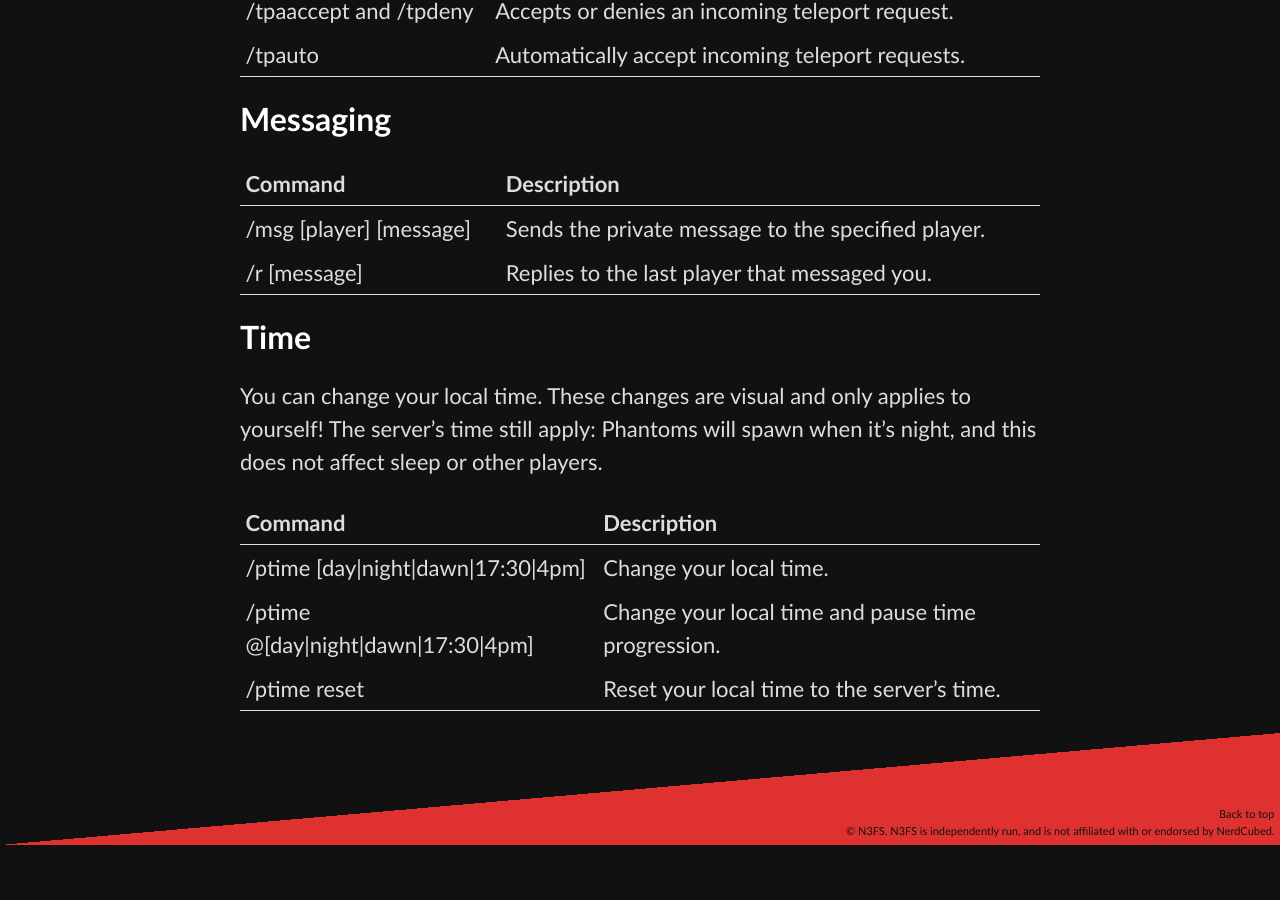
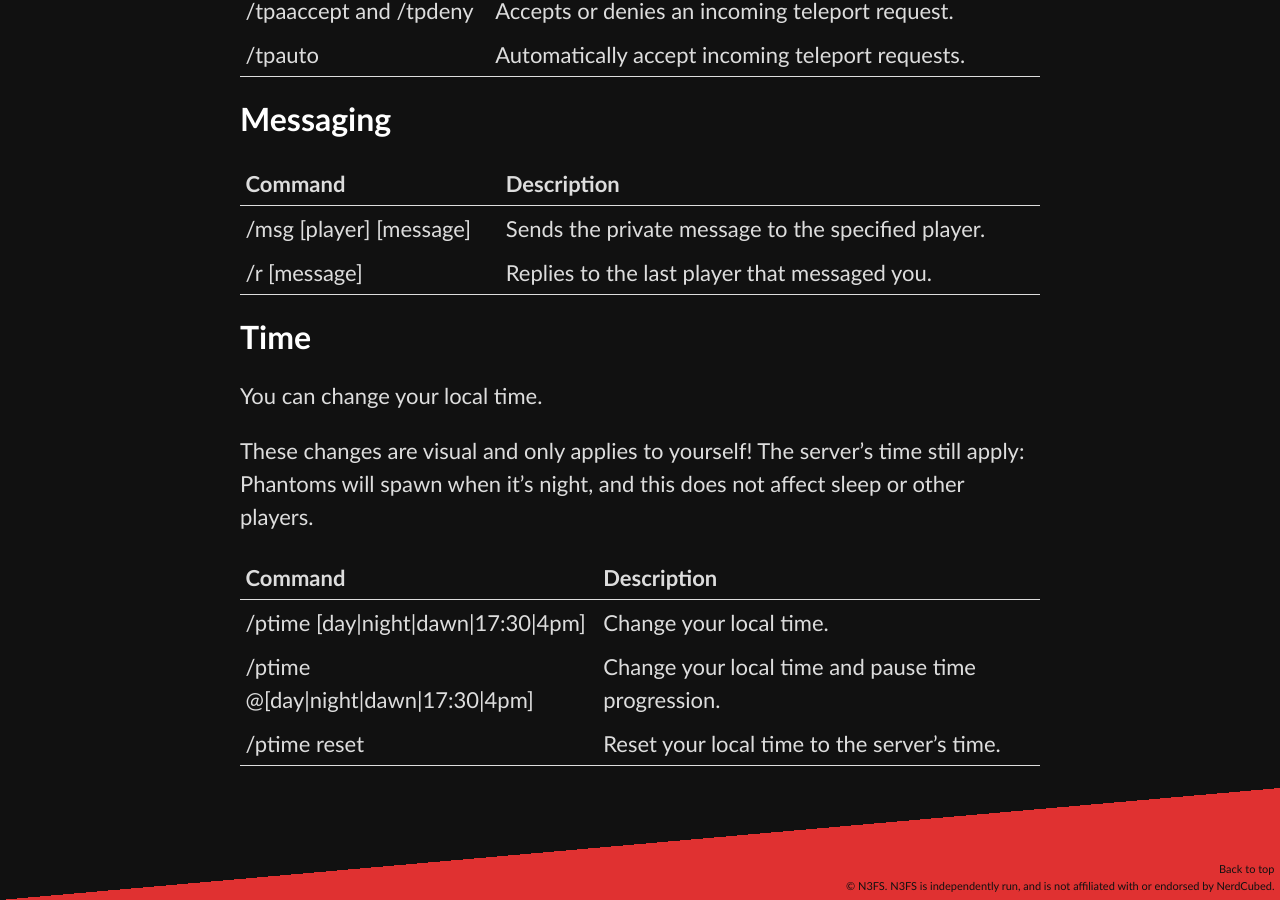
Before and after one commit to N3FS/N3FS-website, a Jekyll site: the page built from _help/minecraft-commands.md, in a window 1280 px wide and 900 px high, scrolled down 2708 px. Built offline with Jekyll 4.4.1, drawn with Linux system fonts in a browser that asks for light colours; before the commit the page ends 3553 px from its top, so only the background shows below that; some of the changed lines change nothing that is shown.

Commit message:
minecraft-commands: Update TOC link to #time

```diff
--- a/_help/minecraft-commands.md
+++ b/_help/minecraft-commands.md
@@ -15,7 +15,7 @@
 <a href="#locks" class="action">Locks</a>
 <a href="#teleporting" class="action">Teleporting</a>
 <a href="#messaging" class="action">Messaging</a>
-<a href="#cosmetic" class="action">Cosmetic</a>
+<a href="#time" class="action">Time</a>
 
 ## Worlds
 
@@ -109,6 +109,7 @@
 ## Time
 
 You can change your local time.
+
 These changes are visual and only applies to yourself! The server's time still apply: Phantoms will spawn when it's night, and this does not affect sleep or other players.
 
 |---
```
